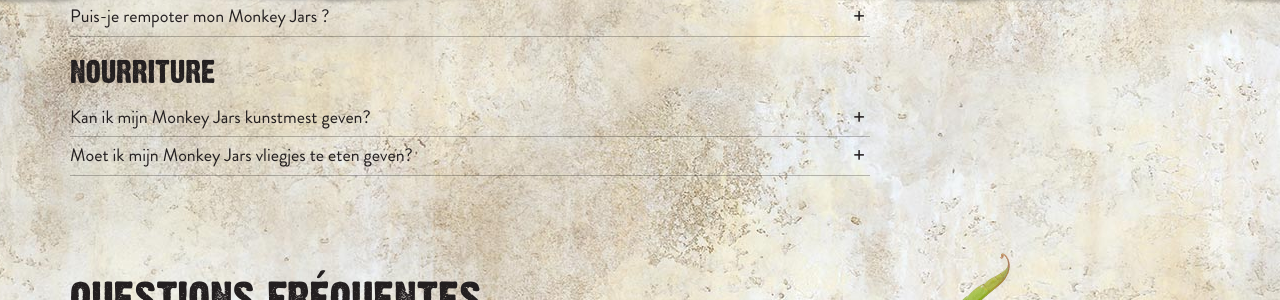
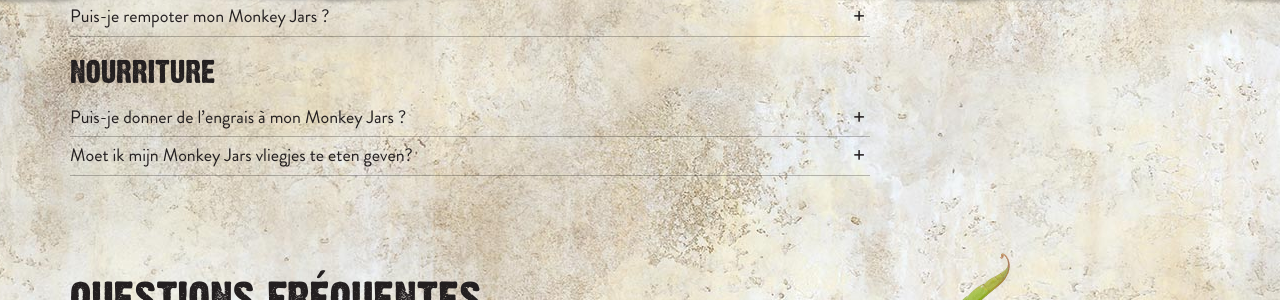
Before and after one commit to jhvanderschee/monkeyjars_fr, a Jekyll site: the page built from informations/index.md, in a window 1280 px wide and 900 px high, scrolled down 818 px. Shown: the part 156-456 px from the top of the window. Built offline with Jekyll 4.4.1, drawn with Linux system fonts in a browser that asks for light colours; some of the changed lines change nothing that is shown.

Commit message:
Updated 'informations/index.md' via CloudCannon

```diff
--- a/informations/index.md
+++ b/informations/index.md
@@ -87,11 +87,11 @@
       d’origine. Ce terreau a en effet spécialement été composé à l’intention
       des plantes carnivores.
 plantenvoeding:
-  - title: Kan ik mijn Monkey Jars kunstmest geven?
+  - title: Puis-je donner de l’engrais à mon Monkey Jars ?
     content: >-
-      Ja dat kan. Eens in de twee maanden een heel klein beetje. Anders word ik
-      misselijk. 1 gram per liter water is voldoende. Zeker als ik te weinig
-      insecten heb gegeten, is kunstmest een mooie toevoeging.
+      Oui, vous pouvez le faire. Une toute petite quantité une fois tous les
+      deux mois. N’en donnez pas plus. 1 g par litre d’eau suffit. Si la plante
+      a attrapé trop peu d’insectes, l’engrais lui fera du bien.
   - title: Moet ik mijn Monkey Jars vliegjes te eten geven?
     content: >-
       Nee dat hoeft niet, maar mag wel. Ik probeer zelf mijn vliegjes te vangen.
```
